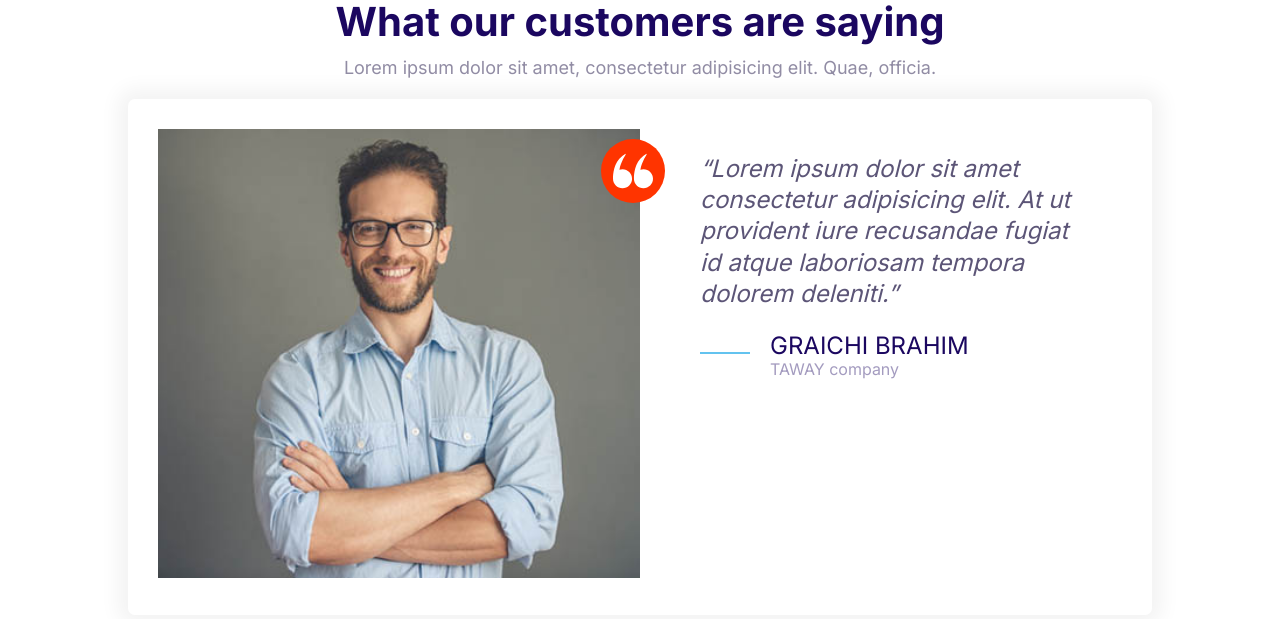
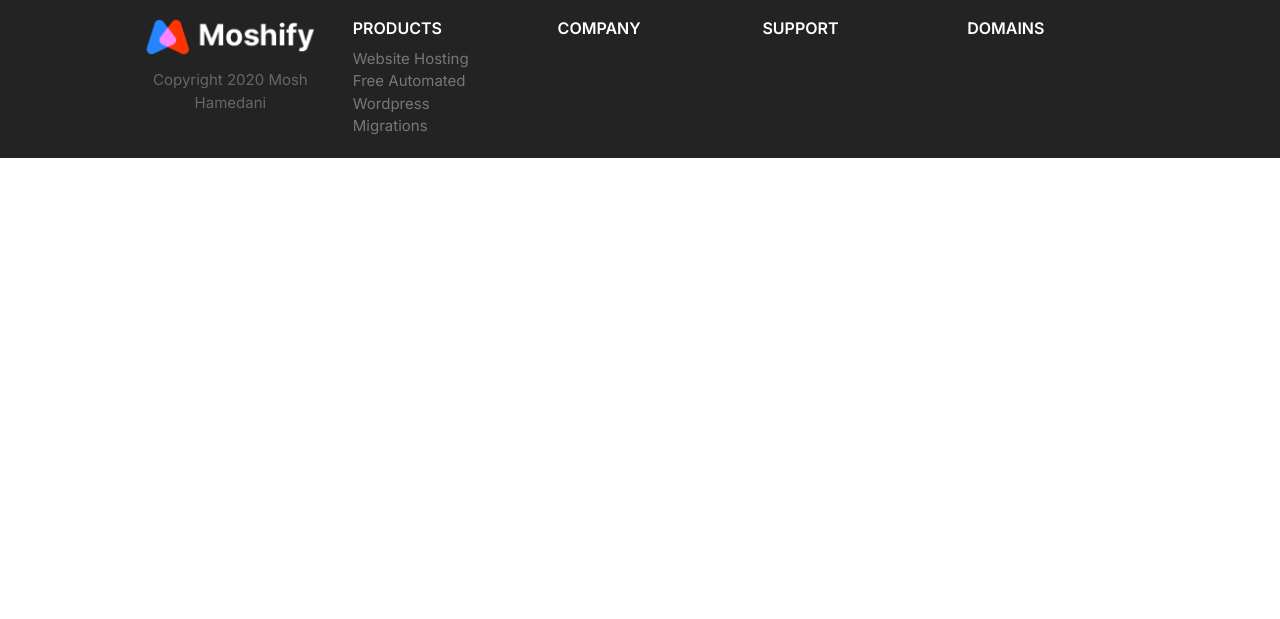
Before and after one commit to gb-brahim/domain, a plain HTML site: page index.html in a window 1280 px wide. Drawn offline with Linux system fonts and the light colour scheme.

Commit message:
define the footer section

```diff
--- a/css/style.css
+++ b/css/style.css
@@ -537,7 +537,7 @@ I want them to be appplied only to the navigation bar elements*/
 .nav__list {
   padding-left: 2rem;
   margin: 0;
-  width: 100%; /*we used width 100% coz in flex the block element will be adjusted like we define justfy-content and align items their width will be increases or decreases depend on flex*/
+  /* width: 100%; */ /*we used width 100% coz in flex the block element will be adjusted like we define justfy-content and align items their width will be increases or decreases depend on flex*/
 }
 .navlist__item {
   padding: 0 2rem;
@@ -715,4 +715,84 @@ I want them to be appplied only to the navigation bar elements*/
 .showcase-block .grid {
   padding-bottom: 8rem;
 }
-/*testimonials-block*/
+/* Footer */
+.footer {
+  background: #232323;
+}
+
+.footer a {
+  color: #777;
+  transition: color 0.3s;
+}
+
+.footer a:hover {
+  color: #fff;
+}
+
+.footer__section {
+  padding: 2rem;
+  border-bottom: 1px solid #393939;
+}
+
+.footer__section .list {
+  margin: 0;
+}
+
+.footer__heading {
+  color: #fff;
+  text-transform: uppercase;
+  font-weight: 600;
+}
+
+.footer__brand {
+  margin-top: 5rem;
+  text-align: center;
+}
+
+.footer__brand img {
+  /* TODO: Consider refactoring this and applying it to
+  all images. */
+  width: 100%;
+  max-width: 230px;
+}
+
+.footer__copyright {
+  font-size: 2.1rem;
+  color: #fff;
+  opacity: 0.3;
+}
+
+@media screen and (min-width: 768px) {
+  .footer {
+    font-size: 1.5rem;
+  }
+  .footer__sections {
+    grid-template-columns: repeat(auto-fit, minmax(10rem, 1fr));
+  }
+
+  .footer .collapse__chevron {
+    display: none;
+  }
+
+  .footer .collapsible__content {
+    opacity: 1;
+    max-height: 100%;
+  }
+
+  .footer__brand {
+    order: -1;
+    margin-top: 1rem;
+  }
+
+  .footer__copyright {
+    font-size: 1.5rem;
+  }
+
+  .footer__section {
+    border: 0;
+  }
+
+  .footer__heading {
+    font-size: 1.6rem;
+  }
+}
--- a/index.html
+++ b/index.html
@@ -12,44 +12,81 @@
     <link rel="stylesheet" href="css/normalize.css">
 </head>
 <body >
-<section class="block">
-    <header class="block__header">
-        <h2>What our customers are saying</h2>
-        <p>Lorem ipsum dolor sit amet, consectetur adipisicing elit. Quae, officia.</p>
+
+    <footer class="block block--dark footer">
+        <div class="container grid footer__sections">
+          <section class="collapse collapse--expanded footer__section">
+            <header class="collapse__header">
+              <h2 class="collapse__heading footer__heading">Products</h2>
+              <svg class="icon icon--white collapse__chevron">
+                <use xlink:href="images/sprite.svg#chevron"></use>
+              </svg>
             </header>
-    <div class="container">
-        <div class="card testimonial">
-            <div class="grid grid--1x2">
-                <div class="testimonial--imageIconContainer">
-                   <span class="icon-container">
-                       <svg class="icon icon--white icon--small">
-                           <use xlink:href="images/sprite.svg#quotes"></use>
+            <div class="collapse__content">
+              <ul class="list">
+                <li><a href="#">Website Hosting</a></li>
+                <li><a href="#">Free Automated Wordpress</a></li>
+                <li><a href="#">Migrations</a></li>
+              </ul>
+            </div>
+          </section>
+          <section class="collapse footer__section">
+            <header class="collapse__header">
+              <h2 class="collapse__heading footer__heading">Company</h2>
+              <svg class="icon icon--white collapse__chevron">
+                <use xlink:href="images/sprite.svg#chevron"></use>
               </svg>
-                   </span>
-                    <img class="testimonial__image" src="/images/testimonial.jpg" alt="">
+            </header>
+            <div class="collapse__content">
+              <ul class="list">
+                <li><a href="#">About</a></li>
+                <li><a href="#">Affiliates</a></li>
+                <li><a href="#">Blog</a></li>
+              </ul>
             </div>
-         <div>
-           <blockquote class="quote">
-               <p class="quote__text">Lorem ipsum dolor sit amet consectetur adipisicing elit. At ut provident iure recusandae fugiat id atque laboriosam tempora dolorem deleniti.</p>
-               <footer>
-                <div class="media">
-                    <div class="media__image">
-                        <svg class="icon icon--primary quote-line">
-                            <use xlink:href="images/sprite.svg#line"></use>
+          </section>
+          <section class="collapse footer__section">
+            <header class="collapse__header">
+              <h2 class="collapse__heading footer__heading">Support</h2>
+              <svg class="icon icon--white collapse__chevron">
+                <use xlink:href="images/sprite.svg#chevron"></use>
               </svg>
+            </header>
+            <div class="collapse__content">
+              <ul class="list">
+                <li><a href="#">Contact</a></li>
+                <li><a href="#">Knowledge Base</a></li>
+                <li><a href="#">FAQ</a></li>
+              </ul>
             </div>
-                    <div class="media__body">
-                <h3 class="media__title quote__author">GRAICHI BRAHIM </h3>
-                <p class="quote__company">TAWAY company</p>
+          </section>
+          <section class="collapse footer__section">
+            <header class="collapse__header">
+              <h2 class="collapse__heading footer__heading">Domains</h2>
+              <svg class="icon icon--white collapse__chevron">
+                <use xlink:href="images/sprite.svg#chevron"></use>
+              </svg>
+            </header>
+            <div class="collapse__content">
+              <ul class="list">
+                <li><a href="#">Domain Checker</a></li>
+                <li><a href="#">Domain Transfer</a></li>
+                <li><a href="#">Free Domain</a></li>
+              </ul>
             </div>
+          </section>
+          <section class="footer__brand">
+            <img src="/images/logo.png" alt="" />
+            <p class="footer__copyright">Copyright 2020 Mosh Hamedani</p>
+          </section>
         </div>
       </footer>
-           </blockquote>
-         </div>
-               </div>
-        </div>
-    </div>
-</section>
+
+
+
+
+
+
 
 <script src="/main.js"></script>
 </body>
```
Also changed, not shown: component/block-footer.html (added, +68 -0 lines). Lines whose indentation alone changed are shown as unchanged.
